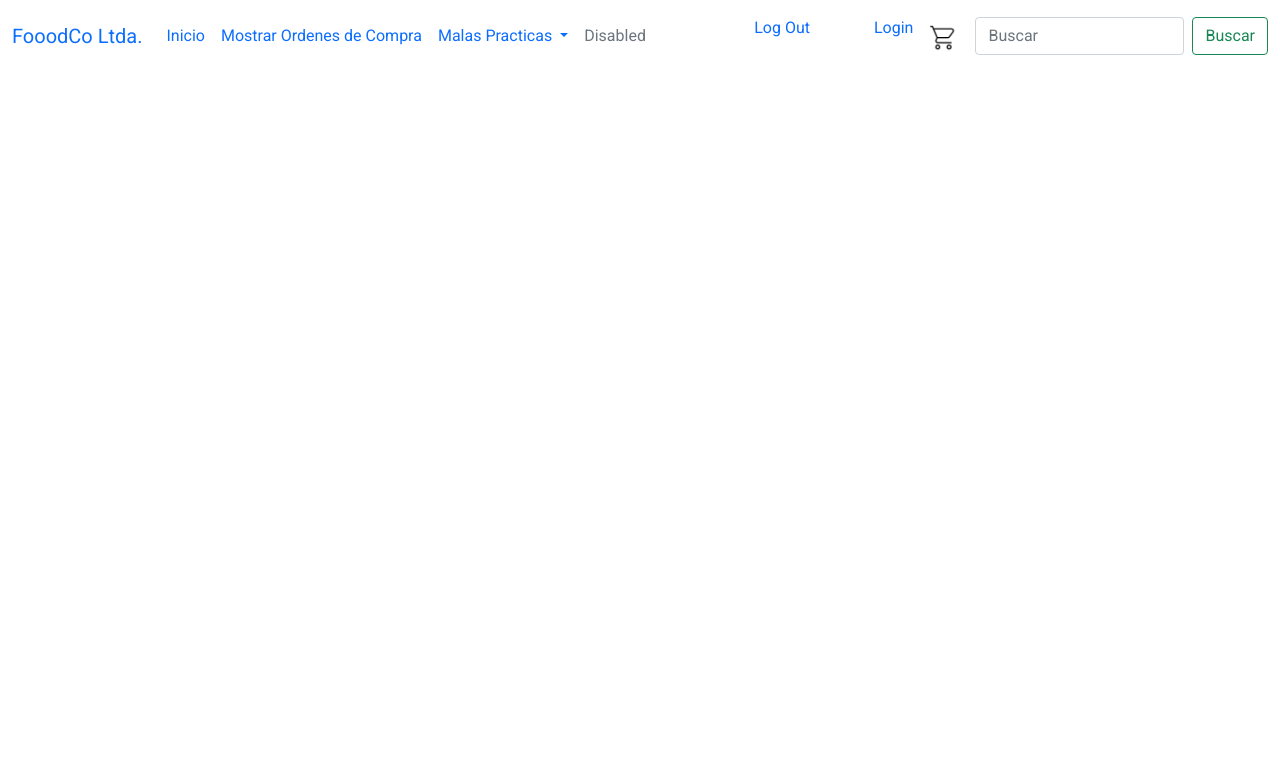
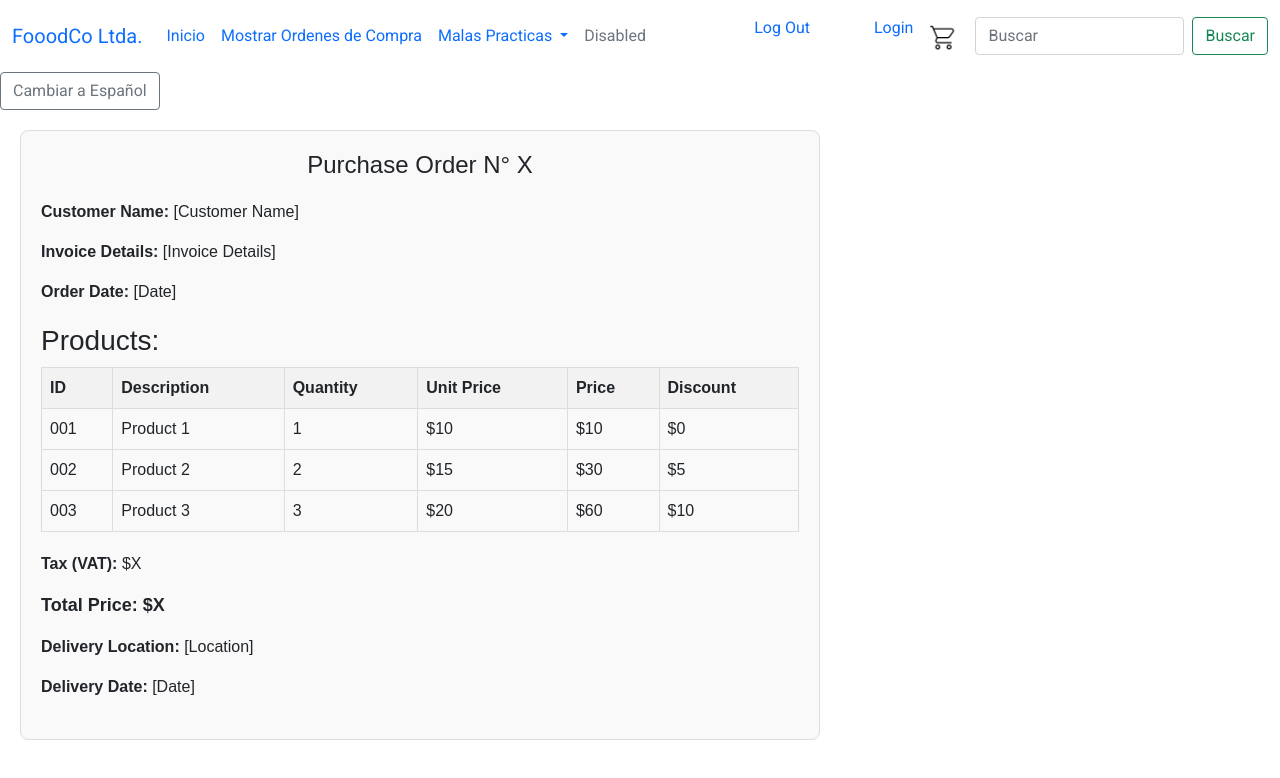
Before and after one commit to Cristobal-galaz/Proyecto-FooDCo-Ltda, an Angular app: page /orden-compra-en in a window 1280 px wide. Before the commit this address led to /. Shown: the top 778 px of the page. Built offline with nearby package versions, Linux system fonts and the light colour scheme.

Commit message:
se añadio version ingles  de mostrarorden y orden-compra
hola mundo

```diff
--- /dev/null
+++ b/src/app/modulos/ventas/componentes/mostrarorden-en/mostrarorden-en.component.html
@@ -0,0 +1,26 @@
+<!-- Botón para cambiar a español -->
+<button class="btn btn-outline-secondary mb-3" (click)="switchToSpanish()">Switch to Spanish</button>
+
+<div class="row">
+  <div class="col-sm-6 mb-3 mb-sm-0">
+    <div class="card">
+      <div class="card-body">
+        <h5 class="card-title">Daily Report</h5>
+        <p class="card-text">Report of Purchase Orders, Frequent Customers, and Frequent Purchases on XX/XX/XXXX</p>
+        <!-- Botón que llama al método de redirección -->
+        <button class="btn btn-outline-info" (click)="goToOrden()">Go to Report</button>
+      </div>
+    </div>
+  </div>
+
+  <div class="col-sm-6">
+    <div class="card">
+      <div class="card-body">
+        <h5 class="card-title">Weekly Report</h5>
+        <p class="card-text">Report of Purchase Orders, Frequent Customers, and Frequent Purchases for the week XX/XX/XXXX</p>
+        <!-- Botón que llama al método de redirección -->
+        <button class="btn btn-outline-info" (click)="goToOrden()">Go to Report</button>
+      </div>
+    </div>
+  </div>
+</div>
--- /dev/null
+++ b/src/app/modulos/ventas/componentes/mostrarorden-en/mostrarorden-en.component.ts
@@ -0,0 +1,32 @@
+import { Component, OnInit } from '@angular/core';
+import { Router } from '@angular/router';
+import { ConexionService } from '../../Service/conexion/conexion.service';
+
+@Component({
+  selector: 'app-mostrarorden-en',
+  standalone: true,
+  imports: [],
+  templateUrl: './mostrarorden-en.component.html',
+  styleUrls: ['./mostrarorden-en.component.css']
+})
+export class MostrarordenEnComponent implements OnInit {
+  message: string | null = null;
+
+  constructor(private router: Router, private conexionService: ConexionService) {}
+
+  ngOnInit() {
+    this.conexionService.buttonClicked$.subscribe(() => {
+      this.message = 'Button in Personal component was clicked!';
+    });
+  }
+
+  goToOrden() {
+    // Redirigir a la versión en inglés de la orden de compra
+    this.router.navigate(['/orden-compra-en']);
+  }
+
+  switchToSpanish() {
+    // Redirigir a la versión en español de la orden de compra
+    this.router.navigate(['/mostrarorden']);
+  }
+}
--- a/src/app/modulos/ventas/componentes/mostrarorden/mostrarorden.component.html
+++ b/src/app/modulos/ventas/componentes/mostrarorden/mostrarorden.component.html
@@ -1,60 +1,26 @@
+<!-- Botón para cambiar a inglés -->
+<button class="btn btn-outline-secondary mb-3" (click)="switchToEnglish()">Cambiar a Inglés</button>
+
 <div class="row">
   <div class="col-sm-6 mb-3 mb-sm-0">
     <div class="card">
       <div class="card-body">
         <h5 class="card-title">Reporte Diario</h5>
-        <p class="card-text">Reporte de Ordenes de Compra, Clientes frecuentes y Compras frecuentes del dia XX/XX/XXXX</p>
-        <a href="/orden" class="btn btn-outline-info">Ir a Reporte</a>
+        <p class="card-text">Reporte de Órdenes de Compra, Clientes frecuentes y Compras frecuentes del día XX/XX/XXXX</p>
+        <!-- Botón que llama al método de redirección -->
+        <button class="btn btn-outline-info" (click)="goToOrden()">Ir a Reporte</button>
       </div>
     </div>
   </div>
+
   <div class="col-sm-6">
     <div class="card">
       <div class="card-body">
         <h5 class="card-title">Reporte Semanal</h5>
-        <p class="card-text">Reporte de Ordenes de Compra, Clientes frecuentes y Compras frecuentes de la semana XX/XX/XXXX</p>
-        <a href="/orden" class="btn btn-outline-info">Ir a Reporte</a>
+        <p class="card-text">Reporte de Órdenes de Compra, Clientes frecuentes y Compras frecuentes de la semana XX/XX/XXXX</p>
+        <!-- Botón que llama al método de redirección -->
+        <button class="btn btn-outline-info" (click)="goToOrden()">Ir a Reporte</button>
       </div>
     </div>
   </div>
 </div>
-<div class="row">
-    <div class="col-sm-6 mb-3 mb-sm-0">
-      <div class="card">
-        <div class="card-body">
-          <h5 class="card-title">Reporte Bisemanal</h5>
-          <p class="card-text">Reporte de Ordenes de Compra, Clientes frecuentes y Compras frecuentes de las semanas de XX/XX/XXXX y XX/XX/XXXX</p>
-          <a href="/orden" class="btn btn-outline-info">Ir a Reporte</a>
-        </div>
-      </div>
-    </div>
-    <div class="col-sm-6">
-      <div class="card">
-        <div class="card-body">
-          <h5 class="card-title">Reporte Mensual</h5>
-          <p class="card-text">Reporte de Ordenes de Compra, Clientes frecuentes y Compras frecuentes del mes XX/XXXX</p>
-          <a href="/orden" class="btn btn-outline-info">Ir a Reporte</a>
-        </div>
-      </div>
-    </div>
-  </div>
-  <div class="row">
-    <div class="col-sm-6 mb-3 mb-sm-0">
-      <div class="card">
-        <div class="card-body">
-          <h5 class="card-title">Reporte del Trimestre</h5>
-          <p class="card-text">Reporte de Ordenes de Compra, Clientes frecuentes y Compras frecuentes de los meses XX/XXXX, XX/XXXX y XX/XXXX</p>
-          <a href="/orden" class="btn btn-outline-info">Ir a Reporte</a>
-        </div>
-      </div>
-    </div>
-    <div class="col-sm-6">
-      <div class="card">
-        <div class="card-body">
-          <h5 class="card-title">Reporte Semestral</h5>
-          <p class="card-text">Reporte de Ordenes de Compra, Clientes frecuentes y Compras frecuentes del semestre X del XXXX</p>
-          <a href="/orden" class="btn btn-outline-info">Ir a Reporte</a>
-        </div>
-      </div>
-    </div>
-  </div>
--- a/src/app/modulos/ventas/componentes/mostrarorden/mostrarorden.component.ts
+++ b/src/app/modulos/ventas/componentes/mostrarorden/mostrarorden.component.ts
@@ -1,26 +1,30 @@
 import { Component, OnInit } from '@angular/core';
+import { Router } from '@angular/router';
 import { ConexionService } from '../../Service/conexion/conexion.service';
-import { Router } from '@angular/router';
 
 @Component({
   selector: 'app-mostrarorden',
   standalone: true,
   imports: [],
   templateUrl: './mostrarorden.component.html',
-  styleUrl: './mostrarorden.component.css'
+  styleUrls: ['./mostrarorden.component.css']
 })
-export class MostrarordenComponent implements OnInit{
+export class MostrarordenComponent implements OnInit {
   message: string | null = null;
 
   constructor(private router: Router, private conexionService: ConexionService) {}
 
   ngOnInit() {
     this.conexionService.buttonClicked$.subscribe(() => {
-      this.message = 'Button in Personal component was clicked!';
+      this.message = '¡El botón en el componente Personal fue presionado!';
     });
   }
+
   goToOrden() {
-    this.router.navigate(['/orden']);  // Navega al componente de Inicio
+    this.router.navigate(['/orden']);
   }
 
+  switchToEnglish() {
+    this.router.navigate(['/mostrarorden-en']);
+  }
 }
--- /dev/null
+++ b/src/app/modulos/ventas/componentes/orden-compra-en/orden-compra-en.component.css
@@ -0,0 +1,52 @@
+.orden-compra {
+    font-family: Arial, sans-serif;
+    margin: 20px;
+    max-width: 800px;
+    background-color: #f9f9f9;
+    padding: 20px;
+    border: 1px solid #ddd;
+    border-radius: 8px;
+  }
+
+  h1 {
+    text-align: center;
+    font-size: 24px;
+    margin-bottom: 20px;
+  }
+
+  h3 {
+    margin-top: 20px;
+    margin-bottom: 10px;
+  }
+
+  .seccion {
+    margin-bottom: 20px;
+  }
+
+  table {
+    width: 100%;
+    border-collapse: collapse;
+    margin-bottom: 20px;
+  }
+
+  table, th, td {
+    border: 1px solid #ddd;
+  }
+
+  th, td {
+    padding: 8px;
+    text-align: left;
+  }
+
+  th {
+    background-color: #f2f2f2;
+  }
+
+  .resumen {
+    margin-top: 20px;
+  }
+
+  .precio-final {
+    font-size: 18px;
+    font-weight: bold;
+  }
--- /dev/null
+++ b/src/app/modulos/ventas/componentes/orden-compra-en/orden-compra-en.component.html
@@ -0,0 +1,61 @@
+<button class="btn btn-outline-secondary" (click)="switchToSpanish()">Cambiar a Español</button>
+
+<div class="orden-compra">
+    <h1>Purchase Order N° X</h1>
+
+    <div class="seccion">
+      <p><strong>Customer Name:</strong> [Customer Name]</p>
+      <p><strong>Invoice Details:</strong> [Invoice Details]</p>
+      <p><strong>Order Date:</strong> [Date]</p>
+    </div>
+
+    <h3>Products:</h3>
+    <table>
+      <thead>
+        <tr>
+          <th>ID</th>
+          <th>Description</th>
+          <th>Quantity</th>
+          <th>Unit Price</th>
+          <th>Price</th>
+          <th>Discount</th>
+        </tr>
+      </thead>
+      <tbody>
+        <tr>
+          <td>001</td>
+          <td>Product 1</td>
+          <td>1</td>
+          <td>$10</td>
+          <td>$10</td>
+          <td>$0</td>
+        </tr>
+        <tr>
+          <td>002</td>
+          <td>Product 2</td>
+          <td>2</td>
+          <td>$15</td>
+          <td>$30</td>
+          <td>$5</td>
+        </tr>
+        <tr>
+          <td>003</td>
+          <td>Product 3</td>
+          <td>3</td>
+          <td>$20</td>
+          <td>$60</td>
+          <td>$10</td>
+        </tr>
+      </tbody>
+    </table>
+
+    <div class="resumen">
+      <p><strong>Tax (VAT):</strong> $X</p>
+      <p class="precio-final"><strong>Total Price:</strong> $X</p>
+    </div>
+
+    <div class="seccion">
+      <p><strong>Delivery Location:</strong> [Location]</p>
+      <p><strong>Delivery Date:</strong> [Date]</p>
+    </div>
+</div>
--- /dev/null
+++ b/src/app/modulos/ventas/componentes/orden-compra-en/orden-compra-en.component.ts
@@ -0,0 +1,17 @@
+import { Component } from '@angular/core';
+import { Router } from '@angular/router';
+
+@Component({
+  selector: 'app-orden-compra-en',
+  standalone: true,
+  templateUrl: './orden-compra-en.component.html',
+  styleUrls: ['./orden-compra-en.component.css']
+})
+export class OrdenCompraEnComponent {
+  constructor(private router: Router) {}
+
+  switchToSpanish() {
+    // Redirige a la versión en español de la orden de compra
+    this.router.navigate(['/orden-compra']);
+  }
+}
--- a/src/app/modulos/ventas/componentes/orden-compra/orden-compra.component.ts
+++ b/src/app/modulos/ventas/componentes/orden-compra/orden-compra.component.ts
@@ -1,16 +1,16 @@
 import { Component } from '@angular/core';
+import { Router } from '@angular/router';
 
 @Component({
   selector: 'app-orden-compra',
   standalone: true,
-  imports: [],
   templateUrl: './orden-compra.component.html',
   styleUrls: ['./orden-compra.component.css']
 })
 export class OrdenCompraComponent {
-  isEnglish: boolean = false; // Controlador del idioma
+  constructor(private router: Router) {}
 
-  toggleLanguage() {
-    this.isEnglish = !this.isEnglish; // Cambia entre inglés y español
+  switchToEnglish() {
+    this.router.navigate(['/orden-compra-en']);
   }
 }
```
Also changed, not shown: src/app/app.routes.ts (+28 -19 lines), src/app/modulos/ventas/componentes/orden-compra/orden-compra.component.html (+22 -31 lines), src/app/modulos/ventas/componentes/mostrarorden-en/mostrarorden-en.component.css (added), 2 other files (tests, documents, lock files or other folders).
